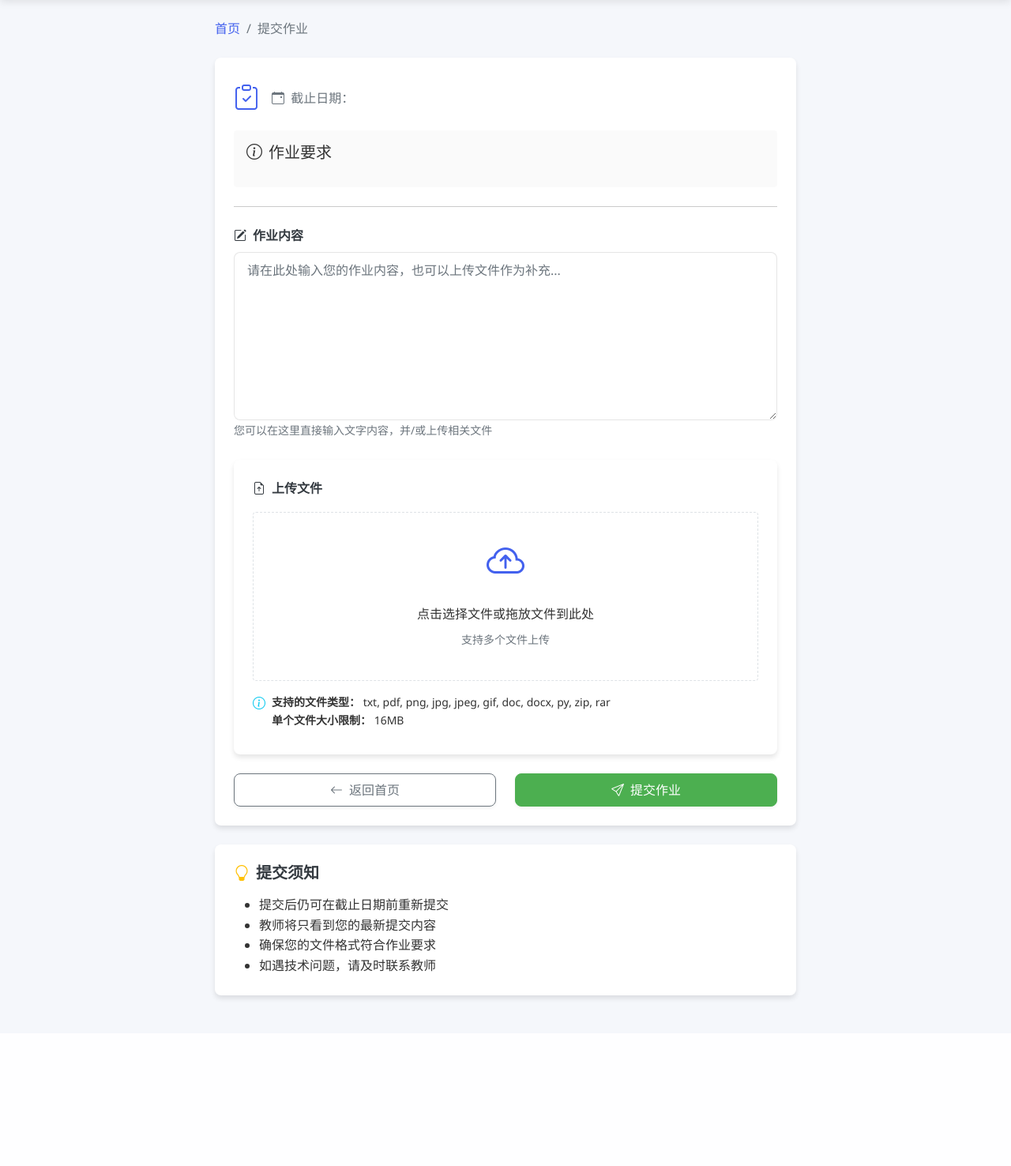
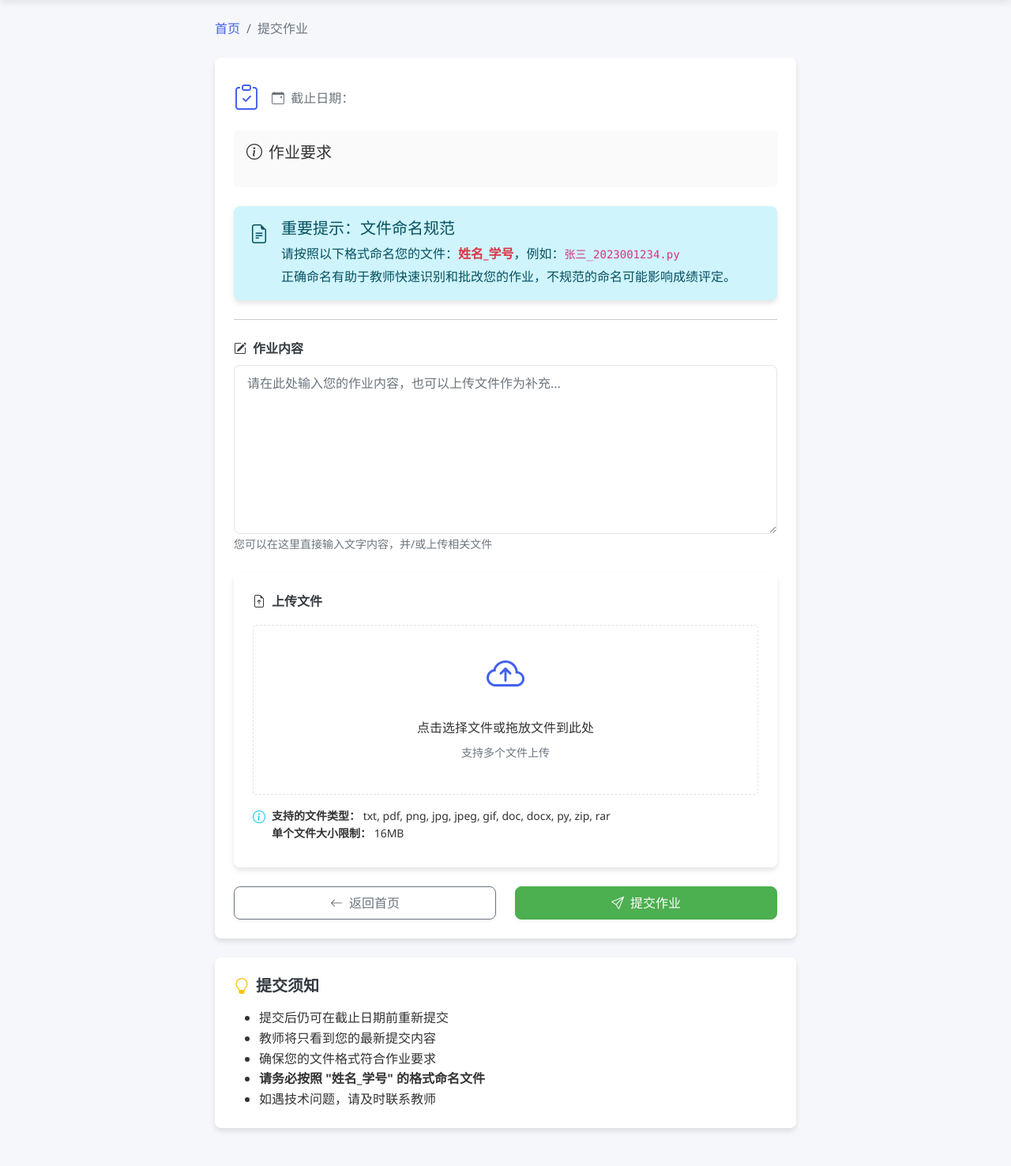
Before and after one commit to YY127914/my_base, a Flask app: template templates/submit_assignment.html in a window 1280 px wide. Shown: the part 69-1545 px from the top of the page at 79% size. Before the commit the page ends 1336 px from the top, so only its background shows below. Run offline with Flask 3, Linux system fonts and the light colour scheme; the template is opened without the code that fills it, so the values that code supplies are empty; some libraries are stand-ins or nearby versions.

Commit message:
添加文件命名提醒功能：提示学生使用姓名_学号格式命名文件

```diff
--- a/templates/submit_assignment.html
+++ b/templates/submit_assignment.html
@@ -39,6 +39,18 @@
                     注意：距离截止日期不足24小时，请尽快完成提交。
                 </div>
                 {% endif %}
+
+                <!-- 文件命名提醒 -->
+                <div class="alert alert-info mb-4">
+                    <div class="d-flex">
+                        <i class="bi bi-file-earmark-text me-3" style="font-size: 1.5rem;"></i>
+                        <div>
+                            <h5 class="mb-2">重要提示：文件命名规范</h5>
+                            <p class="mb-1">请按照以下格式命名您的文件：<strong class="text-danger">姓名_学号</strong>，例如：<code>张三_2023001234.py</code></p>
+                            <p class="mb-0">正确命名有助于教师快速识别和批改您的作业，不规范的命名可能影响成绩评定。</p>
+                        </div>
+                    </div>
+                </div>
 
                 <hr class="my-4">
 
@@ -101,6 +113,7 @@
                     <li>提交后仍可在截止日期前重新提交</li>
                     <li>教师将只看到您的最新提交内容</li>
                     <li>确保您的文件格式符合作业要求</li>
+                    <li><strong>请务必按照 "姓名_学号" 的格式命名文件</strong></li>
                     <li>如遇技术问题，请及时联系教师</li>
                 </ul>
             </div>
@@ -120,9 +133,17 @@
         const fileList = document.createElement('div');
         fileList.className = 'list-group mt-3';
 
+        // 添加命名提示标志
+        let hasWarning = false;
+
         Array.from(this.files).forEach((file, index) => {
           const fileItem = document.createElement('div');
           fileItem.className = 'list-group-item d-flex justify-content-between align-items-center';
+
+          // 检查文件名是否符合命名规范(姓名_学号格式)
+          const fileName = file.name;
+          const namePattern = /^[\u4e00-\u9fa5a-zA-Z]+_\d+\.\w+$/;
+          const isValidName = namePattern.test(fileName);
 
           // 确定文件图标
           let fileIcon = 'bi-file-earmark';
@@ -132,10 +153,18 @@
           else if (file.type.includes('word')) fileIcon = 'bi-file-earmark-word';
           else if (file.type.includes('text')) fileIcon = 'bi-file-earmark-text';
 
+          // 添加文件名警告指示器
+          let nameWarning = '';
+          if (!isValidName) {
+            hasWarning = true;
+            nameWarning = '<span class="ms-2 text-danger"><i class="bi bi-exclamation-circle"></i> 文件名不符合规范</span>';
+          }
+
           fileItem.innerHTML = `
             <div>
               <i class="bi ${fileIcon} me-2"></i>
               <span>${file.name}</span>
+              ${nameWarning}
             </div>
             <span class="badge bg-primary rounded-pill">${(file.size / 1024).toFixed(1)} KB</span>
           `;
@@ -144,6 +173,38 @@
         });
 
         fileListContainer.appendChild(fileList);
+
+        // 如果有文件名不规范，添加警告提示
+        if (hasWarning) {
+          const warningDiv = document.createElement('div');
+          warningDiv.className = 'alert alert-warning mt-3';
+          warningDiv.innerHTML = `
+            <i class="bi bi-exclamation-triangle-fill me-2"></i>
+            <strong>注意：</strong> 您上传的部分文件名不符合"姓名_学号"的命名规范，为了确保作业能被正确识别，建议重命名后再上传。
+          `;
+          fileListContainer.appendChild(warningDiv);
+        }
+      }
+    });
+
+    // 表单提交前检查文件名是否规范
+    document.getElementById('submitForm').addEventListener('submit', function(e) {
+      const files = fileInput.files;
+      if (files.length > 0) {
+        let hasInvalidName = false;
+        const namePattern = /^[\u4e00-\u9fa5a-zA-Z]+_\d+\.\w+$/;
+
+        Array.from(files).forEach(file => {
+          if (!namePattern.test(file.name)) {
+            hasInvalidName = true;
+          }
+        });
+
+        if (hasInvalidName) {
+          if (!confirm('您上传的部分文件名不符合"姓名_学号"的命名规范，这可能导致教师无法正确识别您的作业。是否仍要继续提交？')) {
+            e.preventDefault();
+          }
+        }
       }
     });
   });
```
